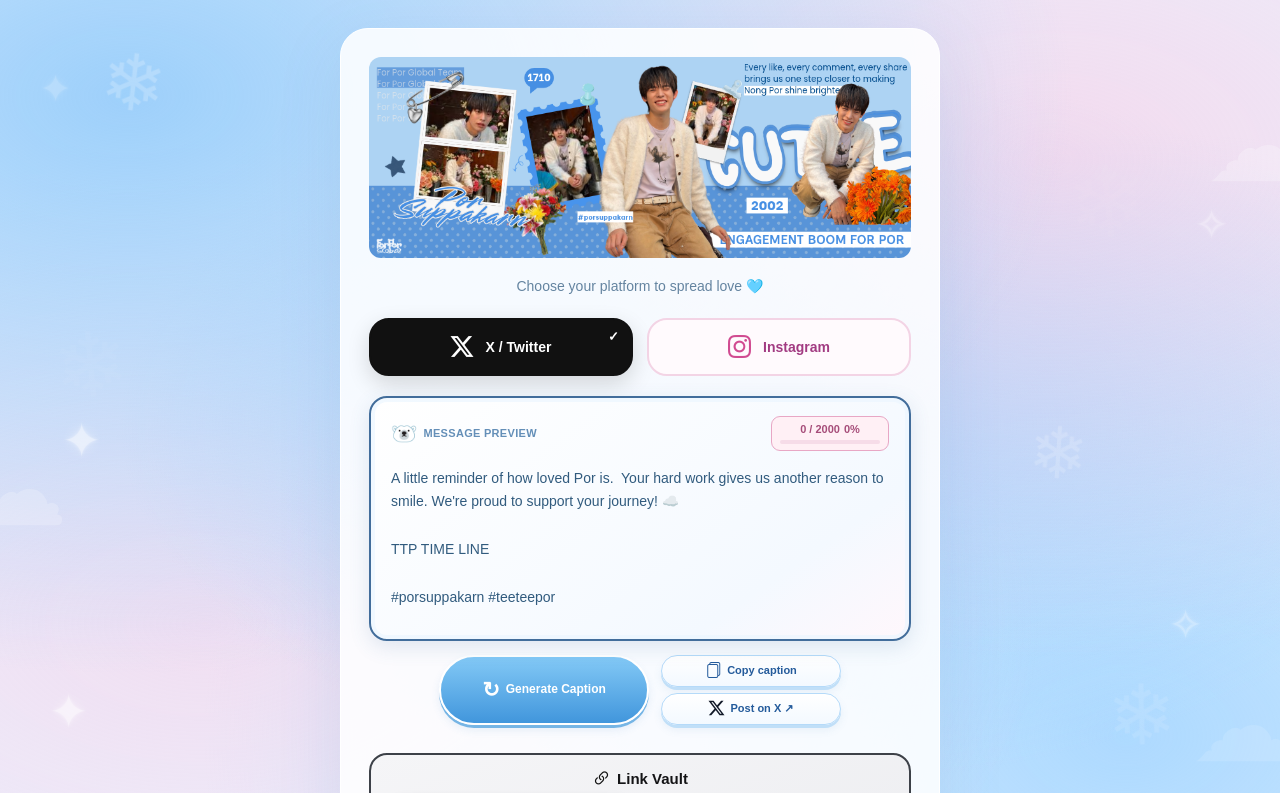
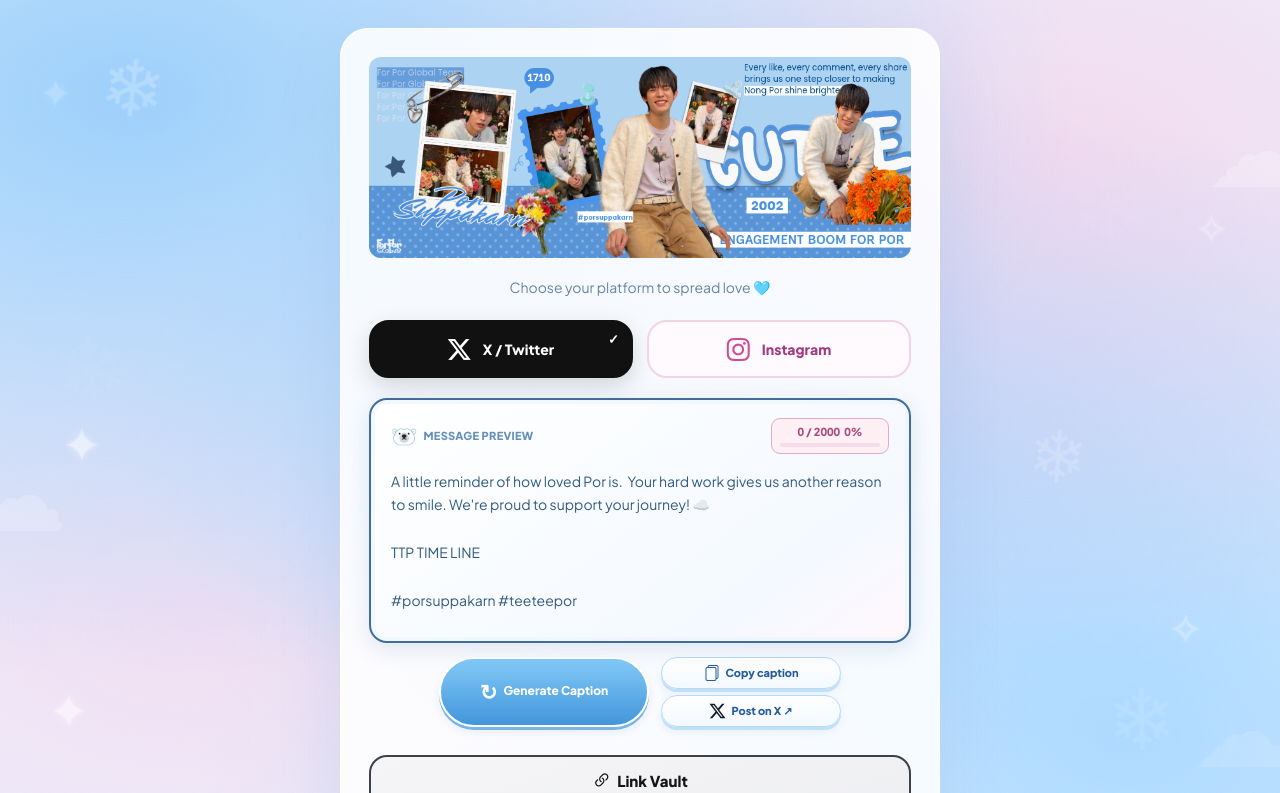
Before and after one commit to MiaThan0204/For-Por-engagement, a plain HTML site: page index.html in a window 1280 px wide. Shown: the top 793 px of the page. Drawn offline with nearby package versions, Linux system fonts and the light colour scheme.

Commit message:
Update style.css

```diff
--- a/style.css
+++ b/style.css
@@ -16,7 +16,7 @@ display: grid;
 
   padding: 28px 16px;
 
- font-family: 'Nunito', sans-serif;
+font-family: 'Plus Jakarta Sans', sans-serif;
 
   background:
     radial-gradient(
```
